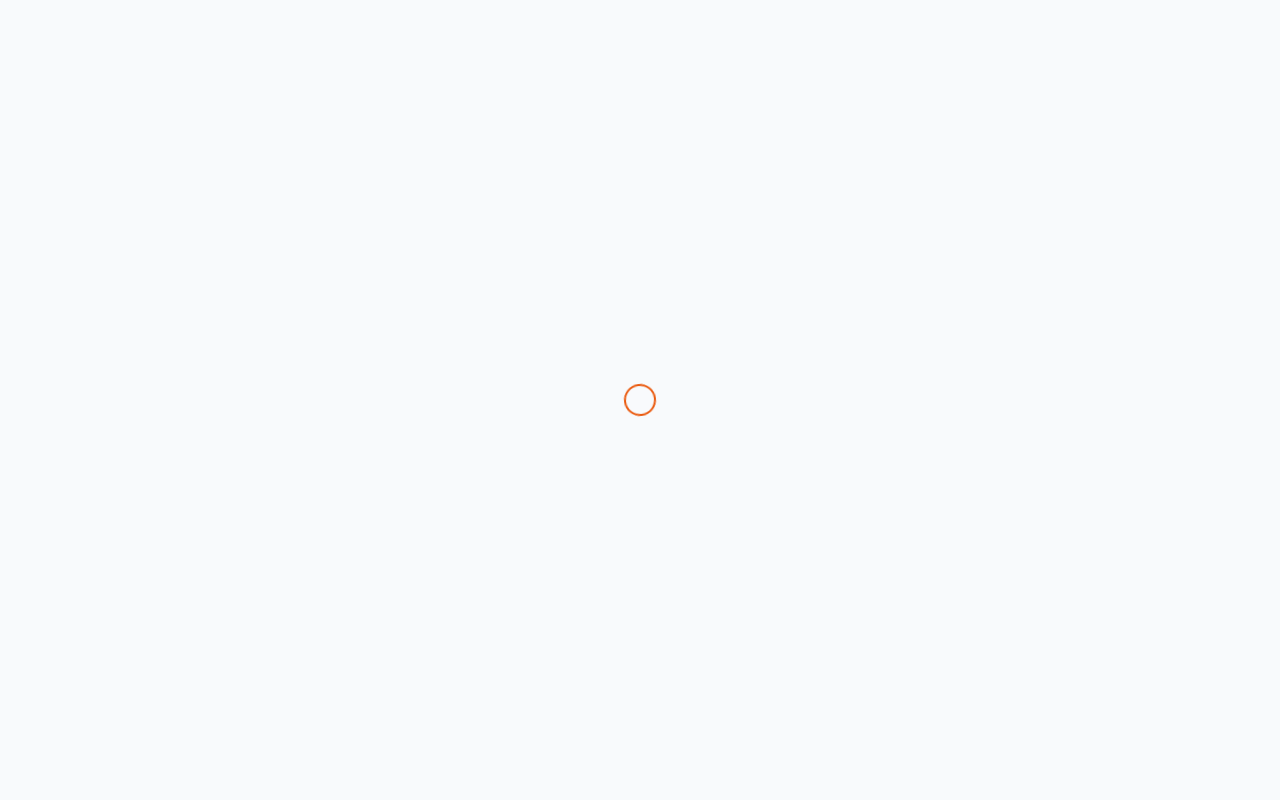
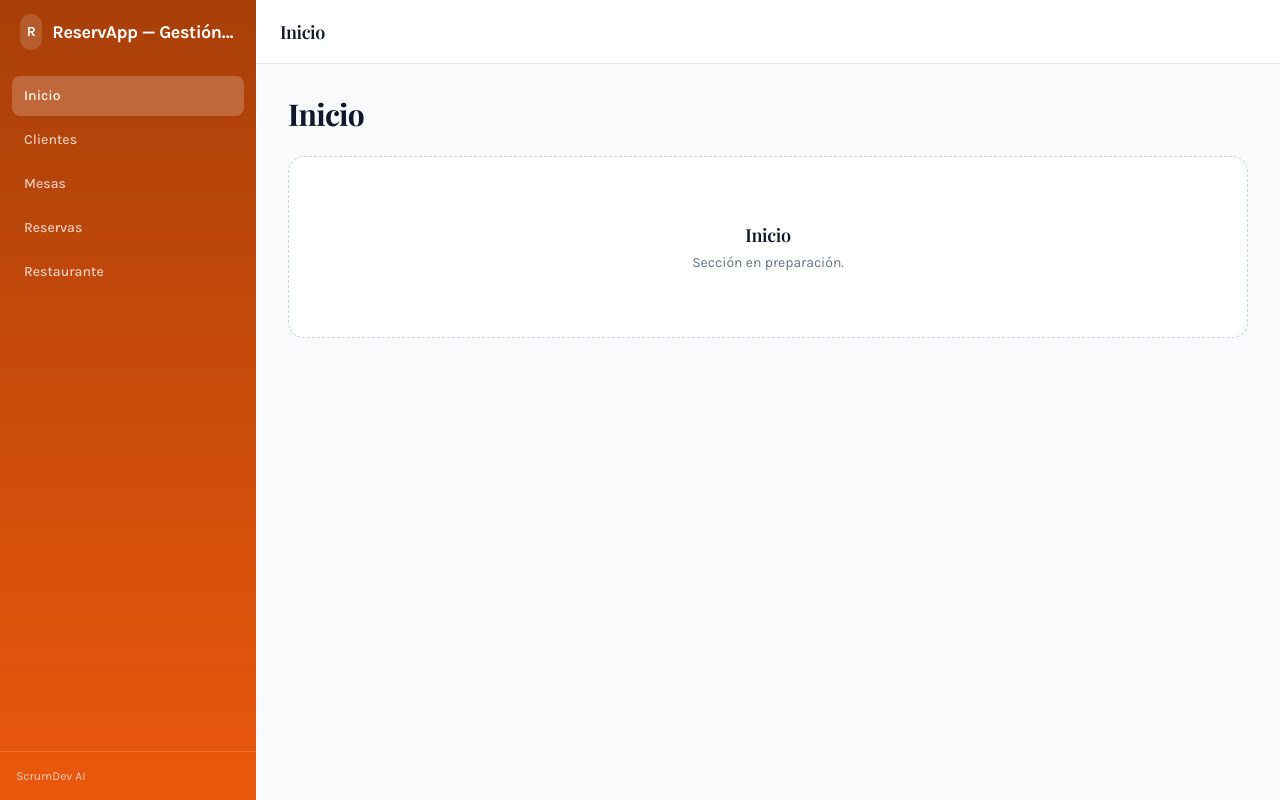
Before and after one commit to JaydethSp01/qa134925-web, a Next.js app: page / in a window 1280 px wide. Before the commit this address had no page. Built offline with nearby package versions, Linux system fonts and the light colour scheme.

Commit message:
feat: ScrumDev AI build :: app/layout.tsx

```diff
--- a/app/layout.tsx
+++ b/app/layout.tsx
@@ -1,8 +1,8 @@
 export const dynamic = "force-dynamic";
 import "./globals.css";
-import { ProtectedShell } from "@/components/ui/ProtectedShell";
+import { AppShell } from "@/components/ui/AppShell";
 
-const NAV = [{ href: "/", label: "Inicio" }, { href: "/cliente", label: "Clientes" }, { href: "/mesa", label: "Mesas" }, { href: "/reserva", label: "Reservas" }, { href: "/restaurante", label: "Restaurante" }, { href: "/usuarios", label: "Usuarios" }];
+const NAV = [{ href: "/", label: "Inicio" }, { href: "/cliente", label: "Clientes" }, { href: "/mesa", label: "Mesas" }, { href: "/reserva", label: "Reservas" }, { href: "/restaurante", label: "Restaurante" }];
 
 export const metadata = { title: "ReservApp — Gestión de Restaurante", description: "Generado con ScrumDev AI" };
 
@@ -10,7 +10,7 @@ export default function RootLayout({ children }: { children: React.ReactNode })
   return (
     <html lang="es">
       <body>
-        <ProtectedShell items={NAV} title="ReservApp — Gestión de Restaurante">{children}</ProtectedShell>
+        <AppShell items={NAV} title="ReservApp — Gestión de Restaurante">{children}</AppShell>
       </body>
     </html>
   );
```
